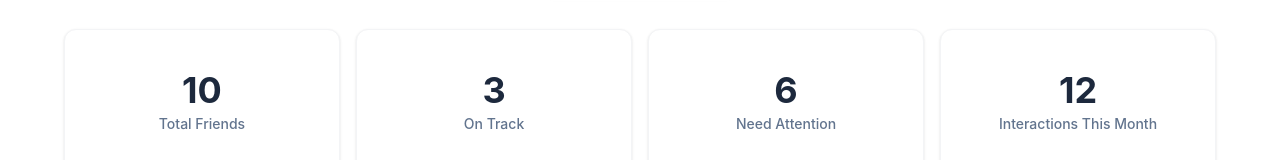
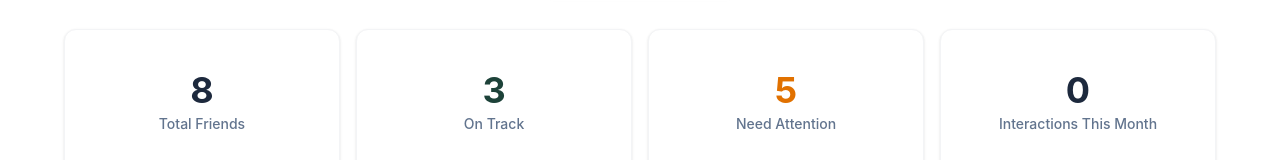
Before and after one commit to shafikulnayem10/PH_A-7-keen-keeper, a Next.js app: page / in a window 1280 px wide. Shown: the part 332-492 px from the top of the page. Built offline with nearby package versions, Linux system fonts and the light colour scheme.

Commit message:
added dynamic count feature on stats in homepage

```diff
--- a/src/components/Stats/Stats.jsx
+++ b/src/components/Stats/Stats.jsx
@@ -1,37 +1,61 @@
+"use client";
 import React from 'react';
+import { useFriends } from '@/hooks/useFriendsHook/useFriends';
 
 const Stats = () => {
+  const { friends, activities } = useFriends();
+
+
+  const totalFriends = friends.length;
+
+
+  const onTrackCount = friends.filter(f => f.status === 'on-track').length;
+
+
+  const needAttentionCount = friends.filter(f =>
+    f.status === 'overdue' || f.status === 'almost due'
+  ).length;
+
+
+  const interactionsThisMonth = activities.filter(activity => {
+    const activityDate = activity.date;
+    const currentMonth = new Date().getMonth() + 1;
+    const currentYear = new Date().getFullYear();
+
+    const [day, month, year] = activityDate.split('/');
+    return parseInt(month) === currentMonth && parseInt(year) === currentYear;
+  }).length;
+
   return (
     <section className="bg-white pb-12 px-4">
       <div className="max-w-6xl mx-auto">
         <div className="grid grid-cols-1 md:grid-cols-4 gap-4 text-center">
 
-          {/* Card 1 */}
+
           <div className="bg-white border border-gray-100 shadow-sm rounded-xl py-10 px-4">
-            <div className="text-4xl font-bold text-slate-800 mb-1">10</div>
+            <div className="text-4xl font-bold text-slate-800 mb-1">{totalFriends}</div>
             <div className="text-slate-500 text-sm font-medium">Total Friends</div>
           </div>
 
-          {/* Card 2 */}
+
           <div className="bg-white border border-gray-100 shadow-sm rounded-xl py-10 px-4">
-            <div className="text-4xl font-bold text-slate-800 mb-1">3</div>
+            <div className="text-4xl font-bold text-[#1d4239] mb-1">{onTrackCount}</div>
             <div className="text-slate-500 text-sm font-medium">On Track</div>
           </div>
 
-          {/* Card 3 */}
+
           <div className="bg-white border border-gray-100 shadow-sm rounded-xl py-10 px-4">
-            <div className="text-4xl font-bold text-slate-800 mb-1">6</div>
+            <div className="text-4xl font-bold text-amber-600 mb-1">{needAttentionCount}</div>
             <div className="text-slate-500 text-sm font-medium">Need Attention</div>
           </div>
 
-          {/* Card 4 */}
+
           <div className="bg-white border border-gray-100 shadow-sm rounded-xl py-10 px-4">
-            <div className="text-4xl font-bold text-slate-800 mb-1">12</div>
+            <div className="text-4xl font-bold text-slate-800 mb-1">{interactionsThisMonth}</div>
             <div className="text-slate-500 text-sm font-medium">Interactions This Month</div>
           </div>
 
         </div>
-
 
         <hr className="mt-16 border-gray-100" />
       </div>
```
